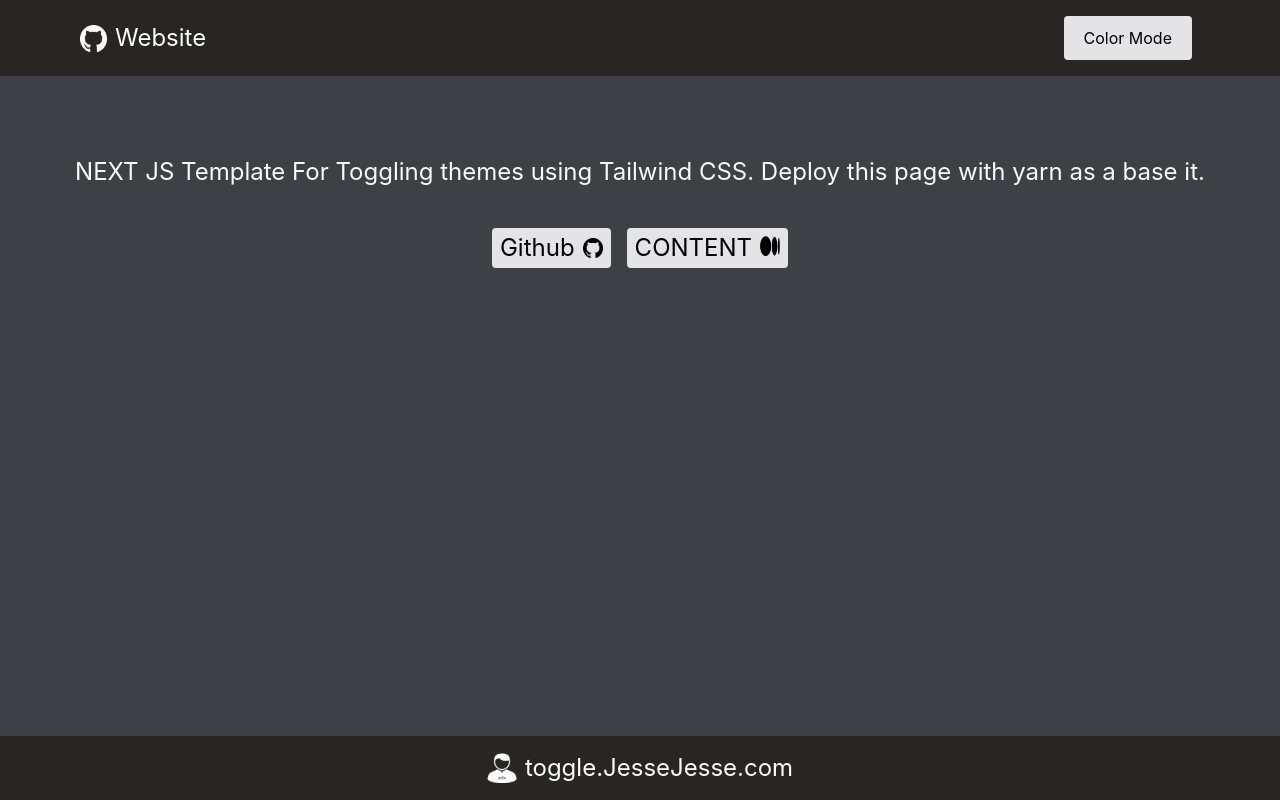
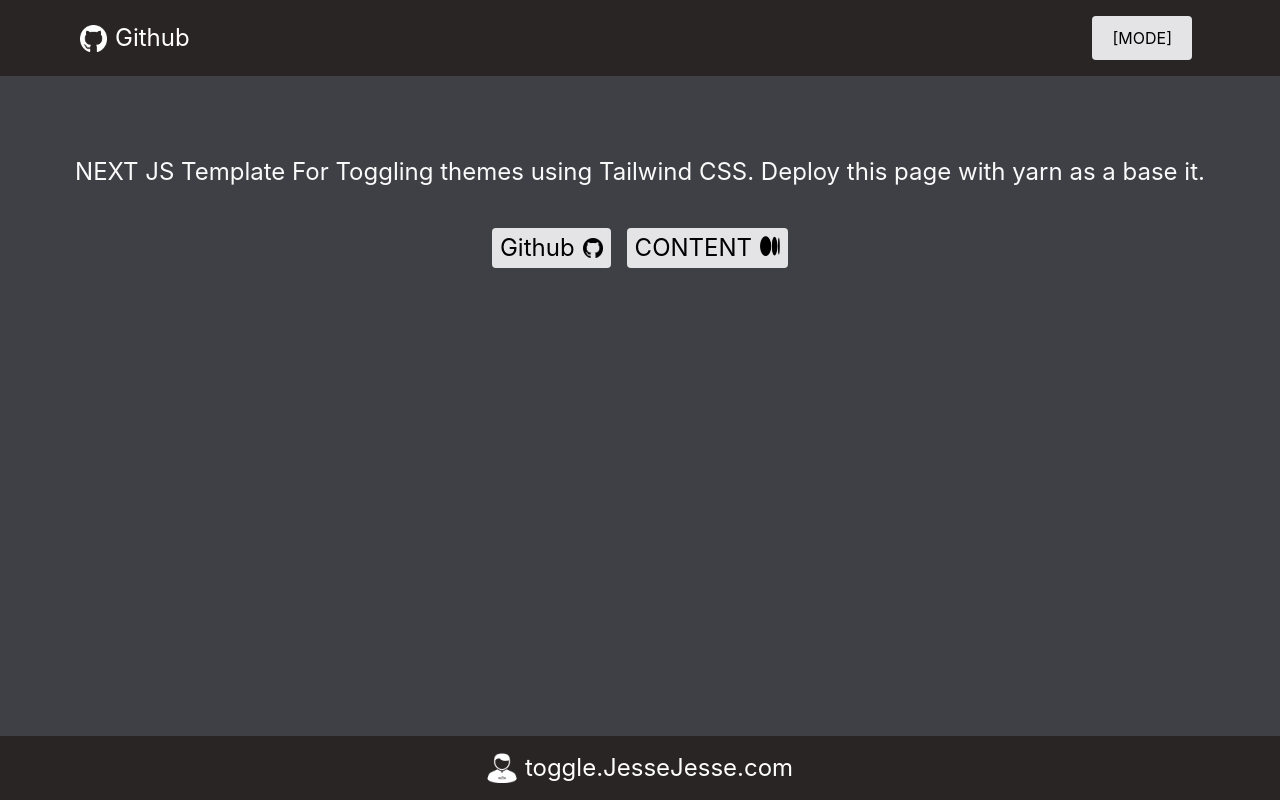
Before and after one commit to sudo-self/light-dark, a Next.js app: page / in a window 1280 px wide. Built offline with nearby package versions, Linux system fonts and the light colour scheme.

Commit message:
Update header.tsx

```diff
--- a/src/components/layout/header.tsx
+++ b/src/components/layout/header.tsx
@@ -26,7 +26,7 @@ export default function Header() {
               height={27}
             />
             <h1 className="text-black sm:text-2xl ml-2 dark:text-white">
-             Website
+             Github
             </h1>
           </a>
         </div>
@@ -35,7 +35,7 @@ export default function Header() {
           className="py-1 sm:py-2.5 px-2 sm:px-5 mr-2 bg-zinc-800 text-white dark:bg-zinc-200 dark:text-black rounded"
           onClick={toggleThemeHandler}
         >
-          Color Mode
+          [MODE]
         </button>
       </div>
     </>
```
